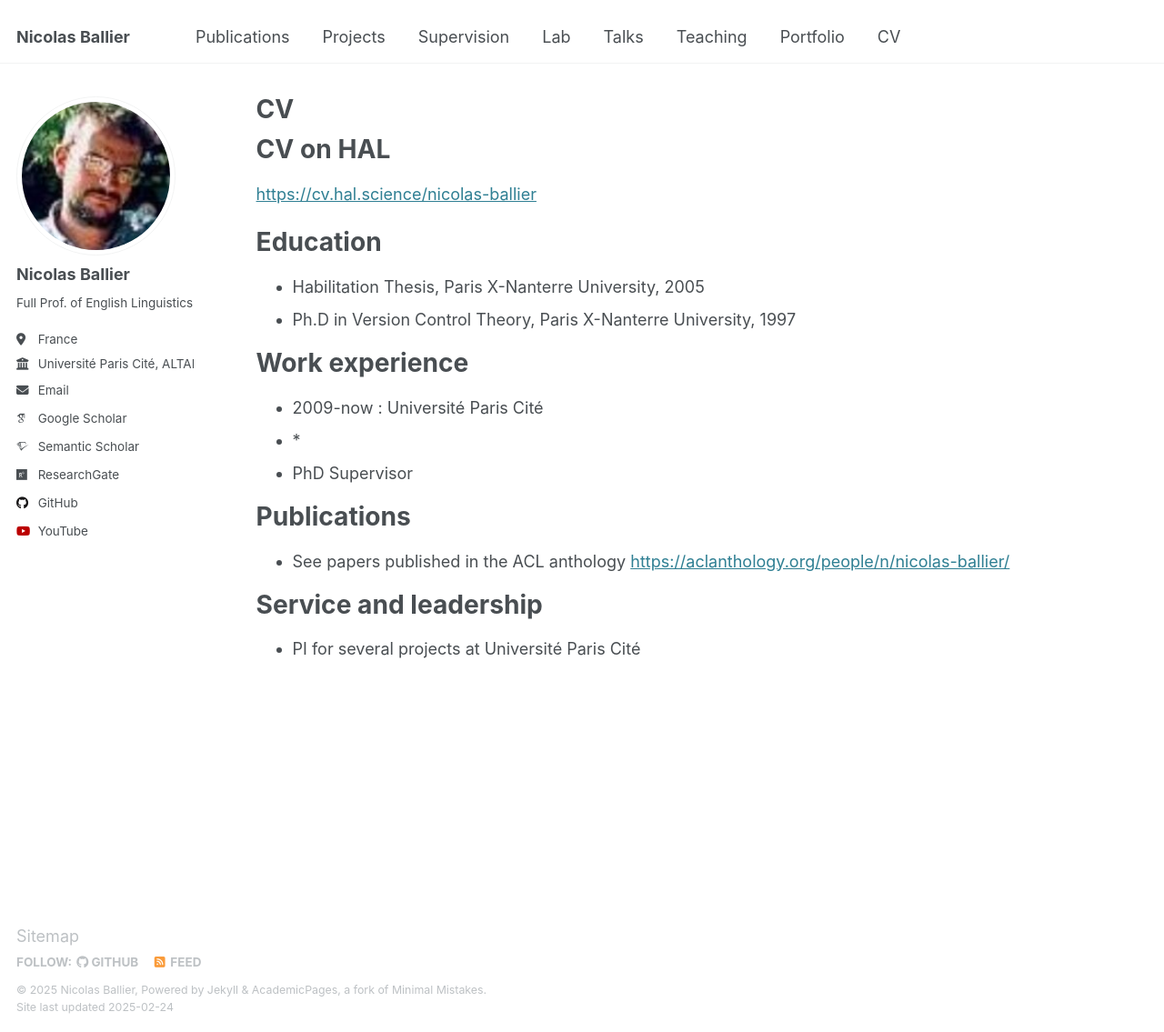
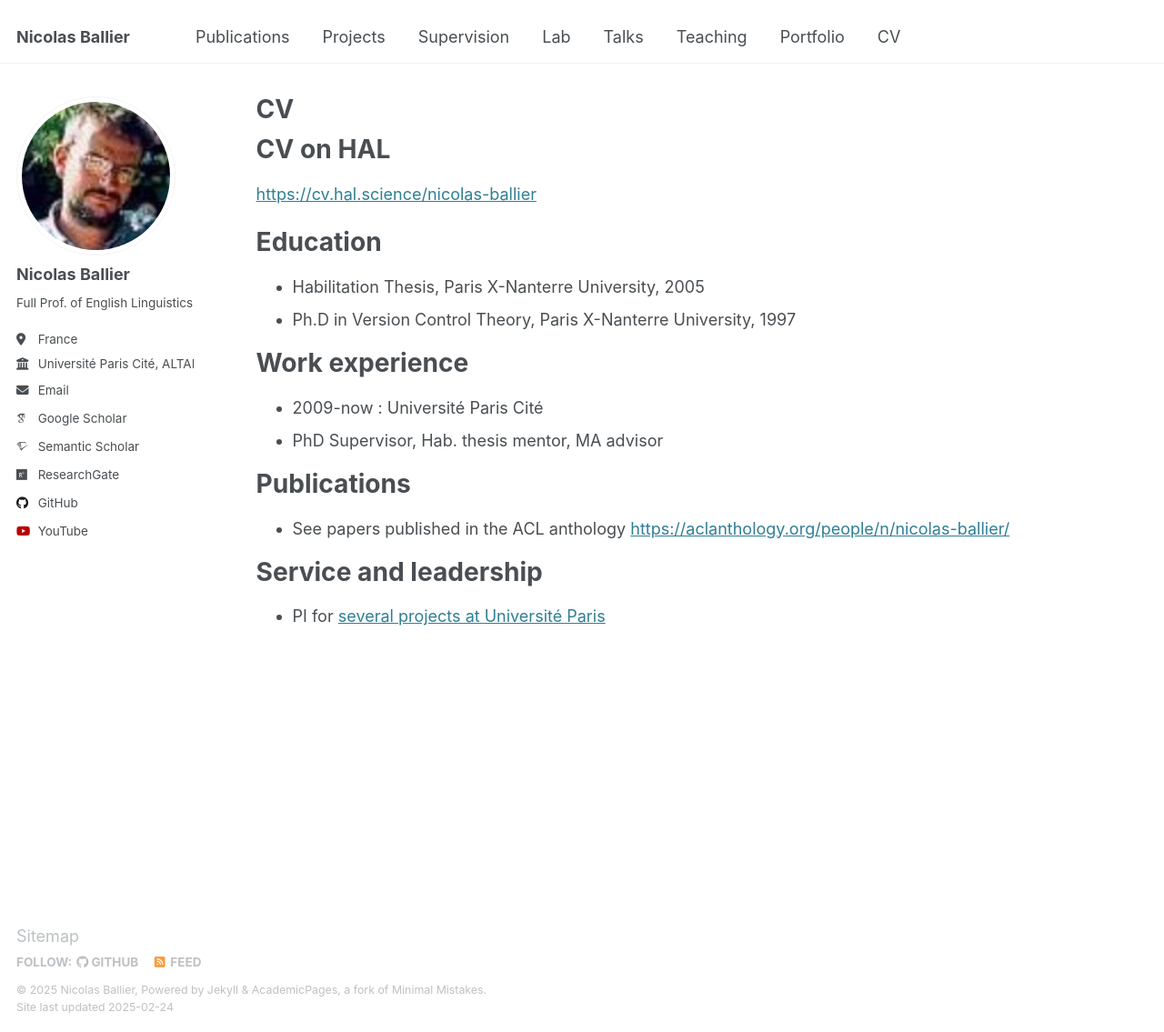
Before and after one commit to nballier/nballier.github.io, a Jekyll site: the page built from _pages/cv.md, in a window 1280 px wide and 1135 px high. Shown: the whole window at 91% size. Built offline with Jekyll 4.4.1, drawn with Linux system fonts in a browser that asks for light colours; some web fonts are replaced.

Commit message:
Update cv.md

```diff
--- a/_pages/cv.md
+++ b/_pages/cv.md
@@ -22,9 +22,7 @@ Education
 Work experience
 ======
 * 2009-now : Université Paris Cité
-*
-*
-*  PhD Supervisor
+*  PhD Supervisor, Hab. thesis mentor, MA advisor
 
 
 Publications
@@ -34,4 +32,4 @@ Publications
 
 Service and leadership
 ======
-* PI for several projects at Université Paris Cité
+* PI for [several projects at Université Paris](https://nballier.github.io//projects/)
```
